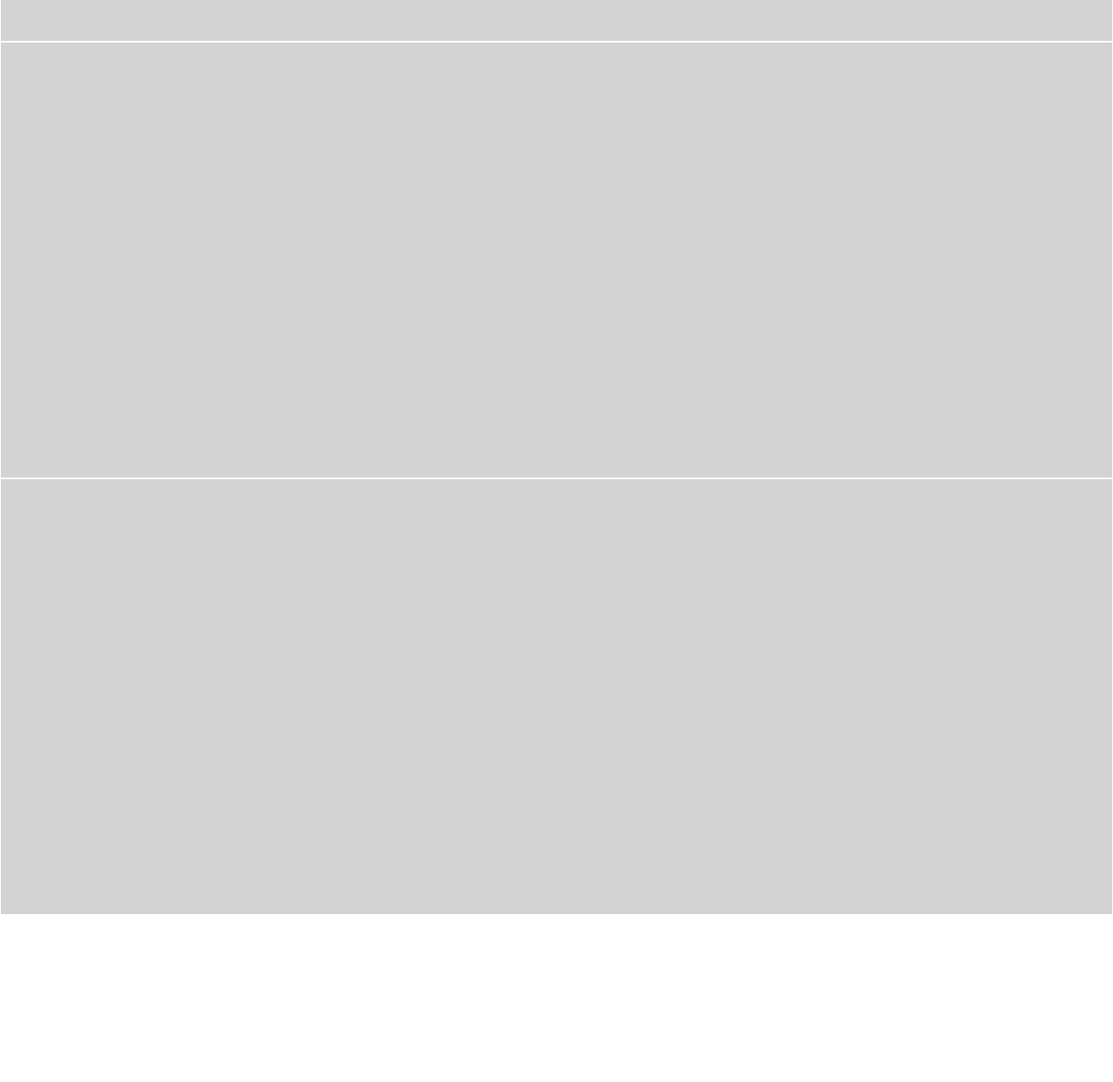
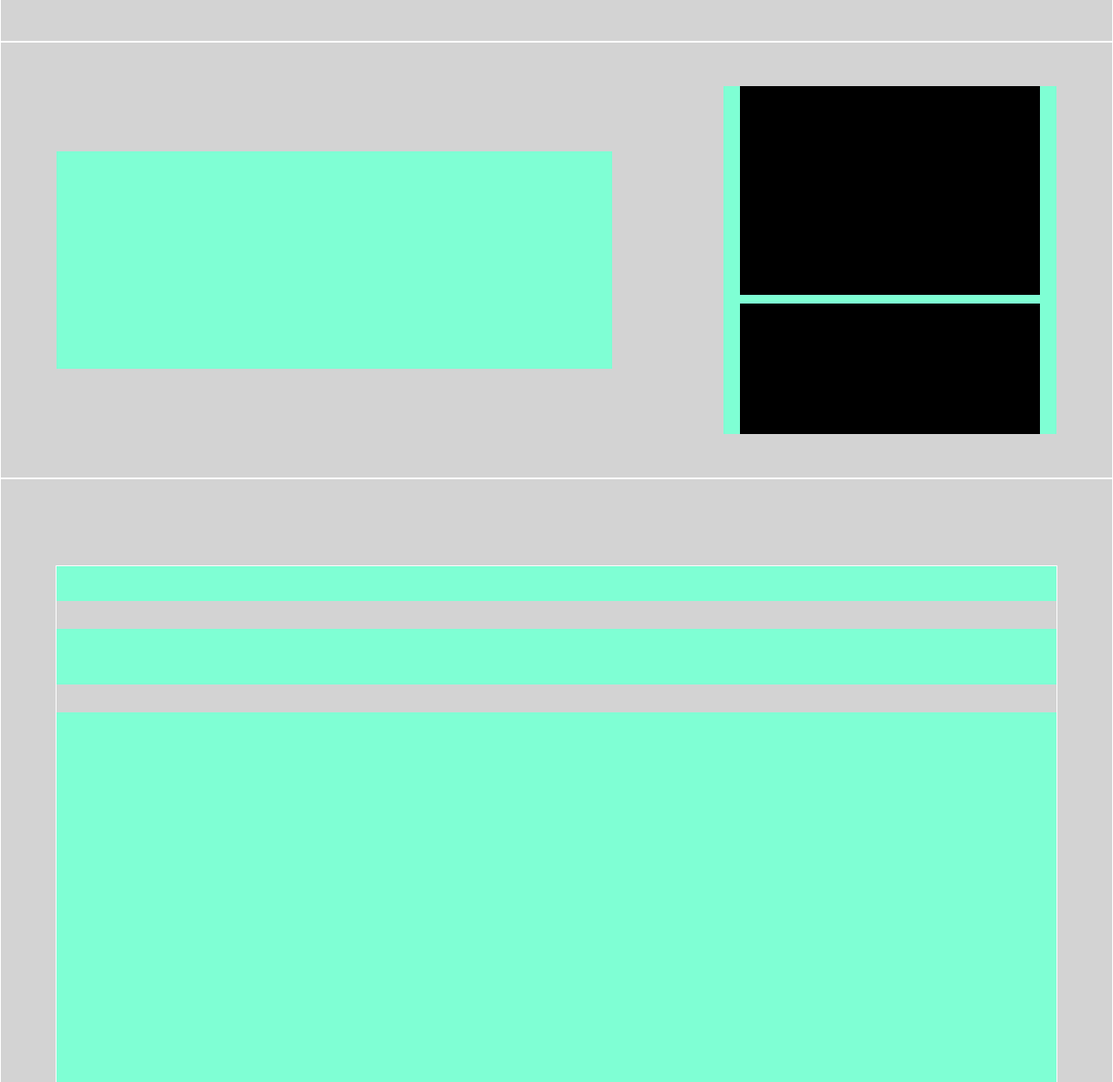
Before and after one commit to FRANCO1357/htmlcss-struttura-discord, a plain HTML site: page index.html in a window 1280 px wide. Shown: the part 1556-2800 px from the top of the page at 87% size. Before the commit the page ends 2608 px from the top, so only its background shows below. Drawn offline with Linux system fonts and the light colour scheme.

Commit message:
added sections

```diff
--- a/css/style.css
+++ b/css/style.css
@@ -108,19 +108,107 @@ main{
 .first{
     border: 1px solid white;
     height: 500px;
+    display: flex;
+    justify-content: space-around;
+    align-items: center;
 }
 
 .second{
     border: 1px solid white;
     height: 500px;
+    display: flex;
+    justify-content: space-around;
+    align-items: center;
+    flex-direction: row-reverse;
 }
 
 .third{
     border: 1px solid white;
     height: 500px;
+    display: flex;
+    justify-content: space-around;
+    align-items: center;
 }
 
 .fourth{
     border: 1px solid white;
-    height: 500px;
+    height: 1000px;
+    display: flex;
+    justify-content: center;
+    align-items: center;
 }
+
+.image{
+    background-color: aquamarine;
+    width: 50%;
+    height: 250px;
+}
+
+.testo{
+    background-color: aquamarine;
+    width: 30%;
+    height: 400px;
+    display: flex;
+    flex-direction: column;
+    justify-content: space-between;
+    align-items: center;
+}
+
+.testo .titolo{
+    background-color: black;
+    height: 60%;
+    width: 90%;
+}
+
+.testo .paragrafo{
+    background-color: black;
+    height: 30%%;
+    width: 90%;
+}
+
+.contenuto-fourth{
+    border: 1px solid white;
+    height: 800px;
+    width: 90%;
+    display: flex;
+    flex-direction: column;
+    justify-content: space-between;
+}
+
+.contenuto-fourth .titolo{
+    background-color: aquamarine;
+    height: 5%;
+}
+
+.contenuto-fourth .paragrafo{
+    background-color: aquamarine;
+    height: 8%;
+    width: 100%;
+}
+
+.contenuto-fourth .image{
+    background-color: aquamarine;
+    height: 55%;
+    width: 100%;
+}
+
+.contenuto-fourth .titolo-2{
+    background-color:aquamarine;
+    height: 8%;
+    width: 100%;
+}
+
+.contenuto-fourth .button{
+    background-color: aquamarine;;
+    height: 8%;
+    width: 100%;
+    display: flex;
+    justify-content: center;
+    align-items: center;
+}
+
+.scarica{
+    background-color: black;
+    height: 80%;
+    width: 200px;
+}
--- a/index.html
+++ b/index.html
@@ -37,10 +37,40 @@
 
     <main>
 
-        <section class="first"></section>
-        <section class="second"></section>
-        <section class="third"></section>
-        <section class="fourth"></section>
+        <section class="first">
+            <div class="image"></div>
+            <div class="testo">
+                <div class="titolo"></div>
+                <div class="paragrafo"></div>
+            </div>
+        </section>
+        <section class="second">
+            <div class="image"></div>
+            <div class="testo">
+                <div class="titolo"></div>
+                <div class="paragrafo"></div>
+            </div>
+        </section>
+        <section class="third">
+            <div class="image"></div>
+            <div class="testo">
+                <div class="titolo"></div>
+                <div class="paragrafo"></div>
+            </div>
+        </section>
+        <section class="fourth">
+            <div class="contenuto-fourth">
+                <div class="titolo"></div>
+                <div class="paragrafo"></div>
+                <div class="image"></div>
+                <div class="titolo-2"></div>
+                <div class="button">
+                    <div class="scarica"></div>
+                </div>
+            </div>
+        </section>
+
+
 
 
 
```
